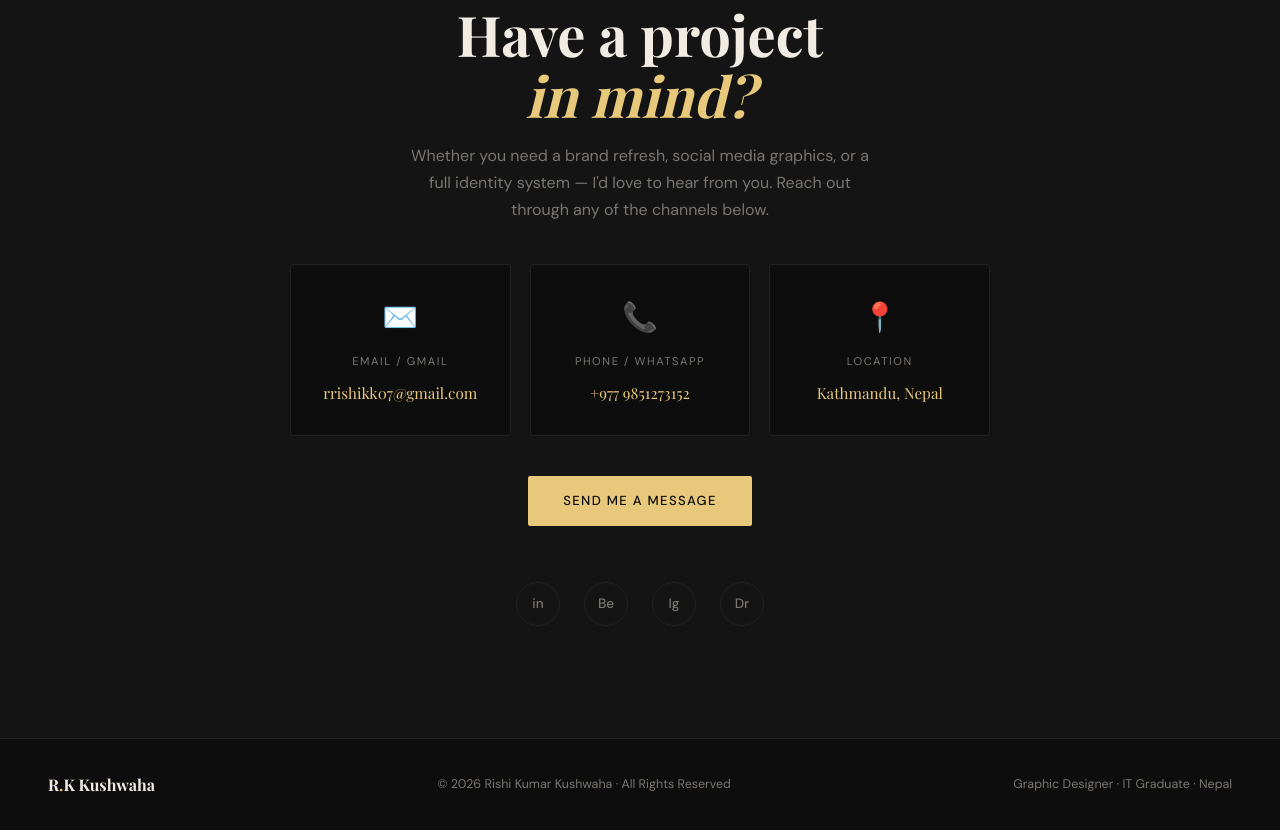
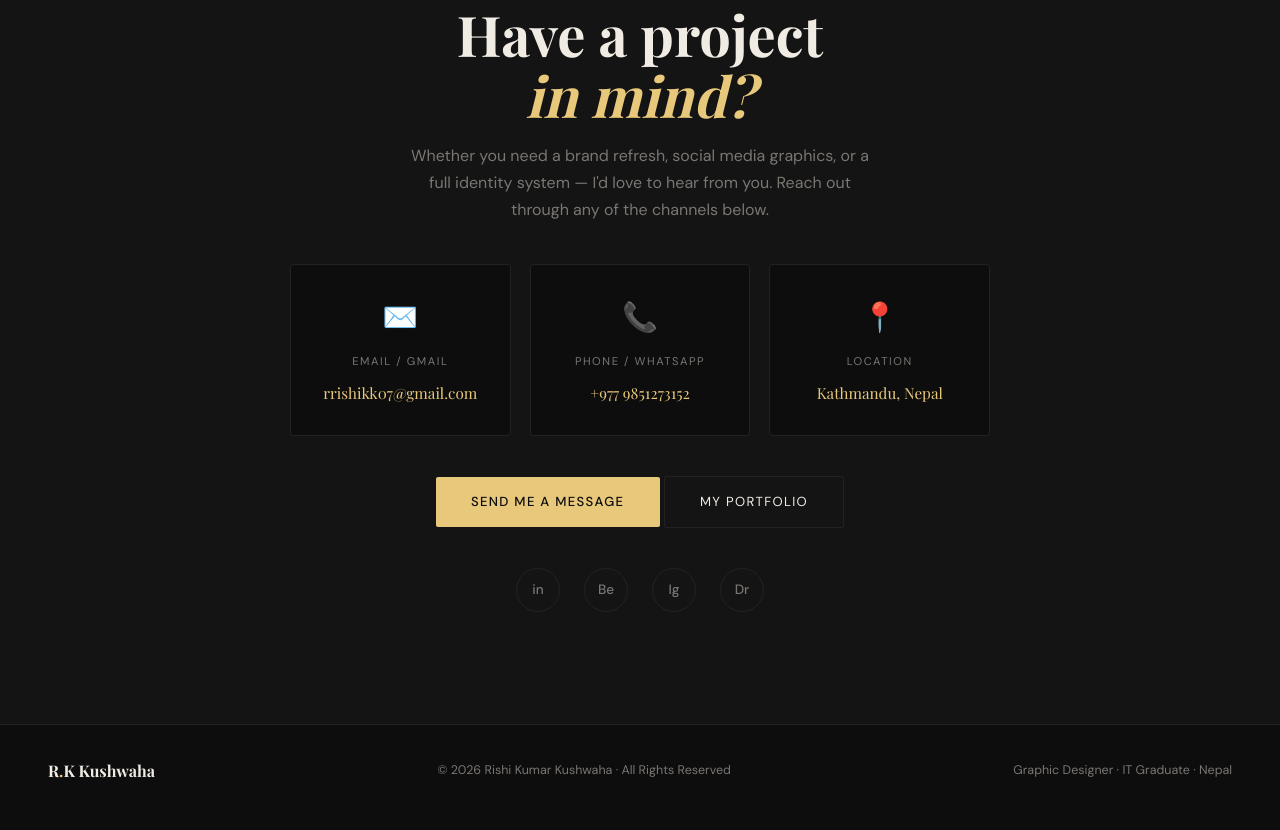
Before and after one commit to Rishi2-hub/rishi-portfolio, a plain HTML site: page index.html in a window 1280 px wide. Shown: the part 5324-6154 px from the top of the page. Drawn offline with nearby package versions, Linux system fonts and the light colour scheme; a web font is replaced by a local one.

Commit message:
Added portfolio button

```diff
--- a/index.html
+++ b/index.html
@@ -1,6 +1,7 @@
 <!DOCTYPE html>
 <html lang="en">
 <head>
+
   <meta charset="UTF-8" />
   <meta name="viewport" content="width=device-width, initial-scale=1.0"/>
   <meta name="description" content="Rishi Kumar Kushwaha — Graphic Designer with 1.5+ years of experience. B.Sc. Hons in IT. Specialising in brand identity, print, and social media design." />
@@ -323,7 +324,15 @@
 
       </div>
 
-      <a href="mailto:rrishikk07@gmail.com" class="btn btn-primary" style="margin-bottom:1rem;">Send Me a Message</a>
+      <a href="mailto:rrishikk07@gmail.com" class="btn btn-primary">
+    Send Me a Message
+  </a>
+
+  <a href="https://rishi2-hub.github.io/rishi-portfolio/"
+     target="_blank"
+     class="btn btn-outline">
+    My Portfolio
+  </a>
 
       <!-- Social links -->
       <div class="socials">
```
